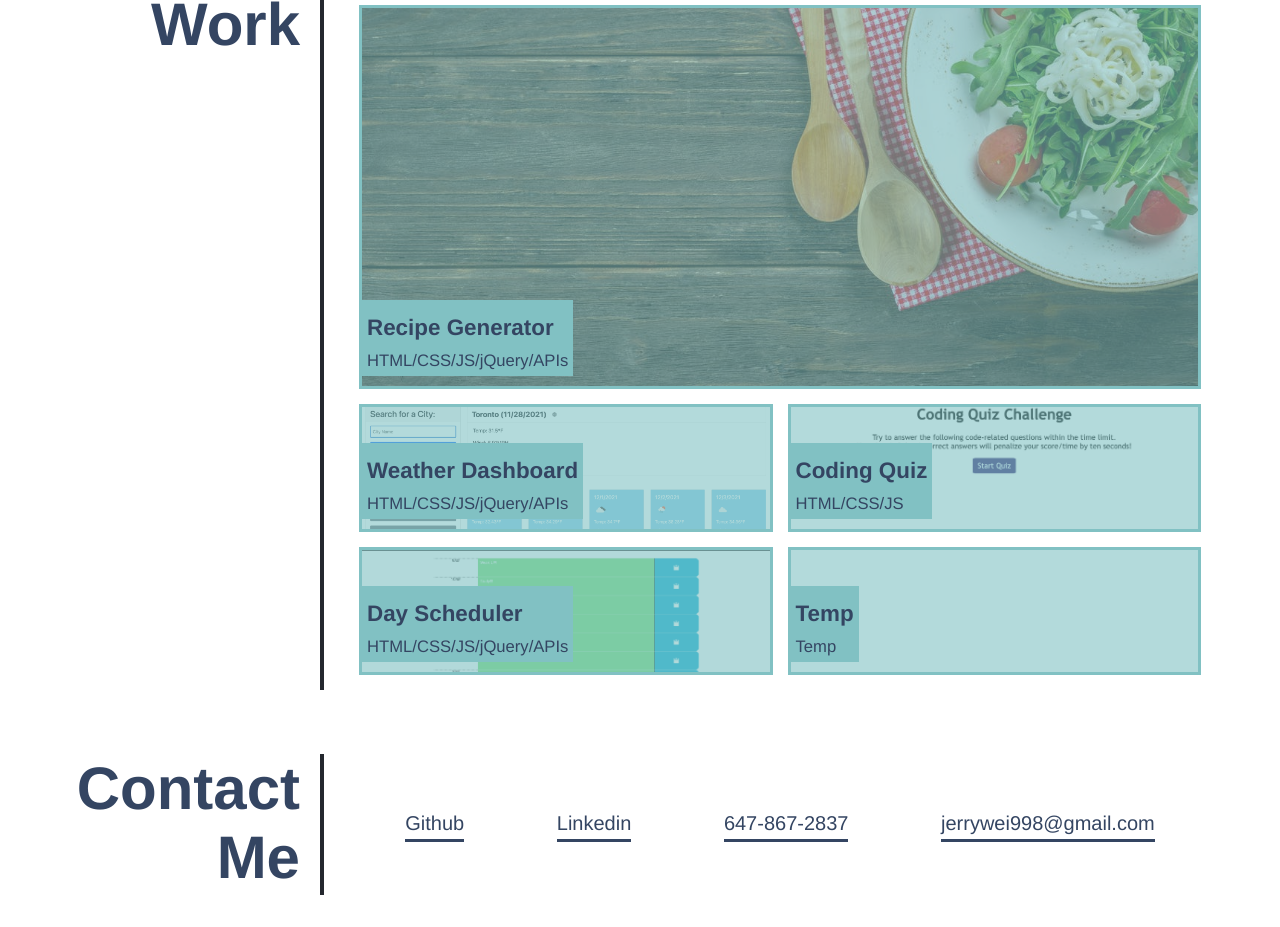
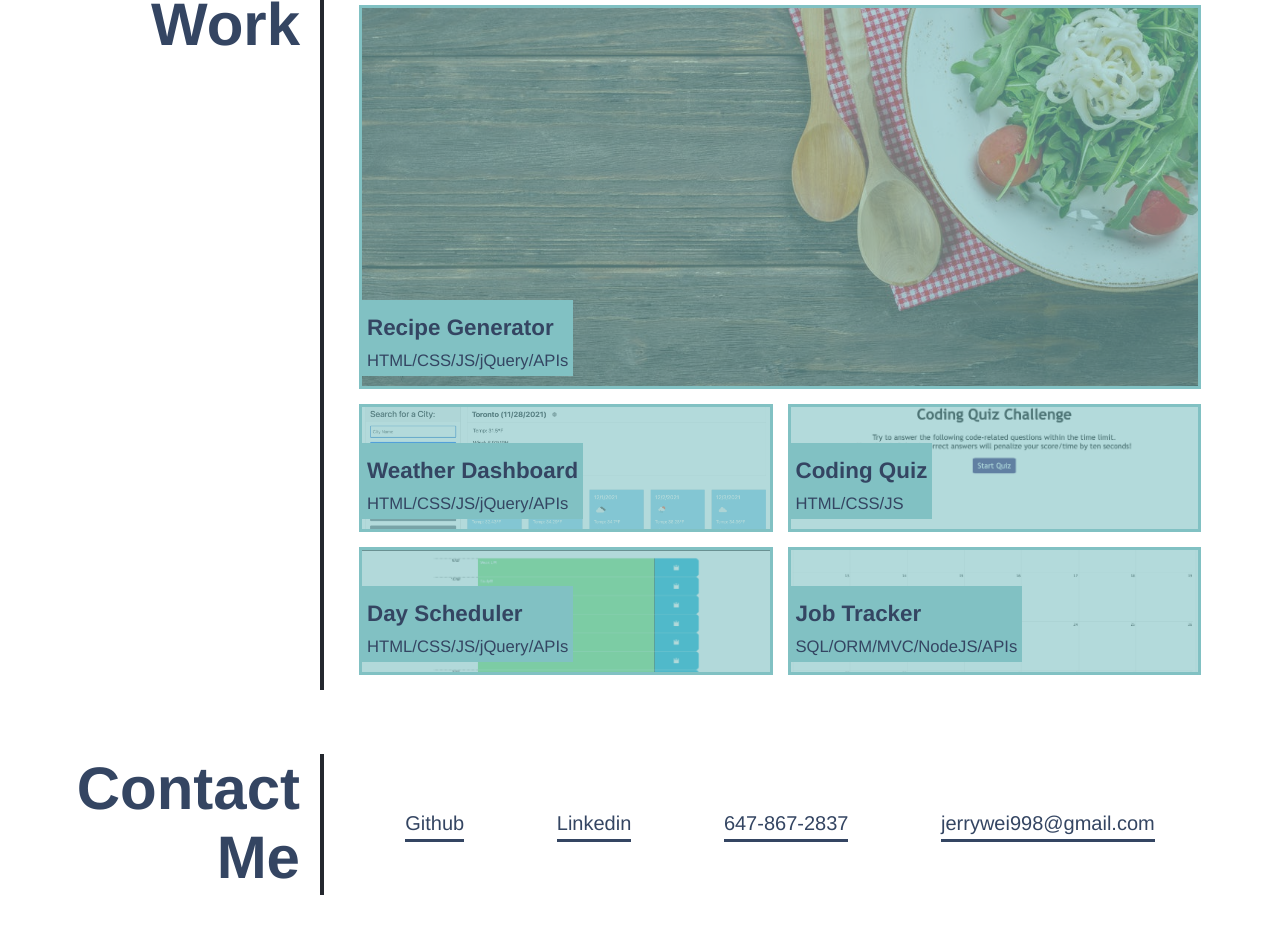
Before and after one commit to Hifishbone/professional-portfolio, a plain HTML site: page index.html in a window 1280 px wide. Shown: the part 455-1382 px from the top of the page. Drawn offline with Linux system fonts and the light colour scheme.

Commit message:
Update more project

```diff
--- a/index.html
+++ b/index.html
@@ -115,12 +115,12 @@
               </a>
             </td>
             <td>
-              <a href="https://www.google.com">
-                <div class='hero' style="background-image: url('./imgs/white.png');">
+              <a href="https://safe-cove-20593.herokuapp.com">
+                <div class='hero' style="background-image: url('./imgs/calendar.png');">
                   <div class="overlay"></div>
                   <div class="hero-text">
-                    <div class="website-name">Temp</div>
-                    <div class="website-tech">Temp</div>
+                    <div class="website-name">Job Tracker</div>
+                    <div class="website-tech">SQL/ORM/MVC/NodeJS/APIs</div>
                   </div>
                 </div>
               </a>
```
Also changed, not shown: imgs/calendar.png (added).
